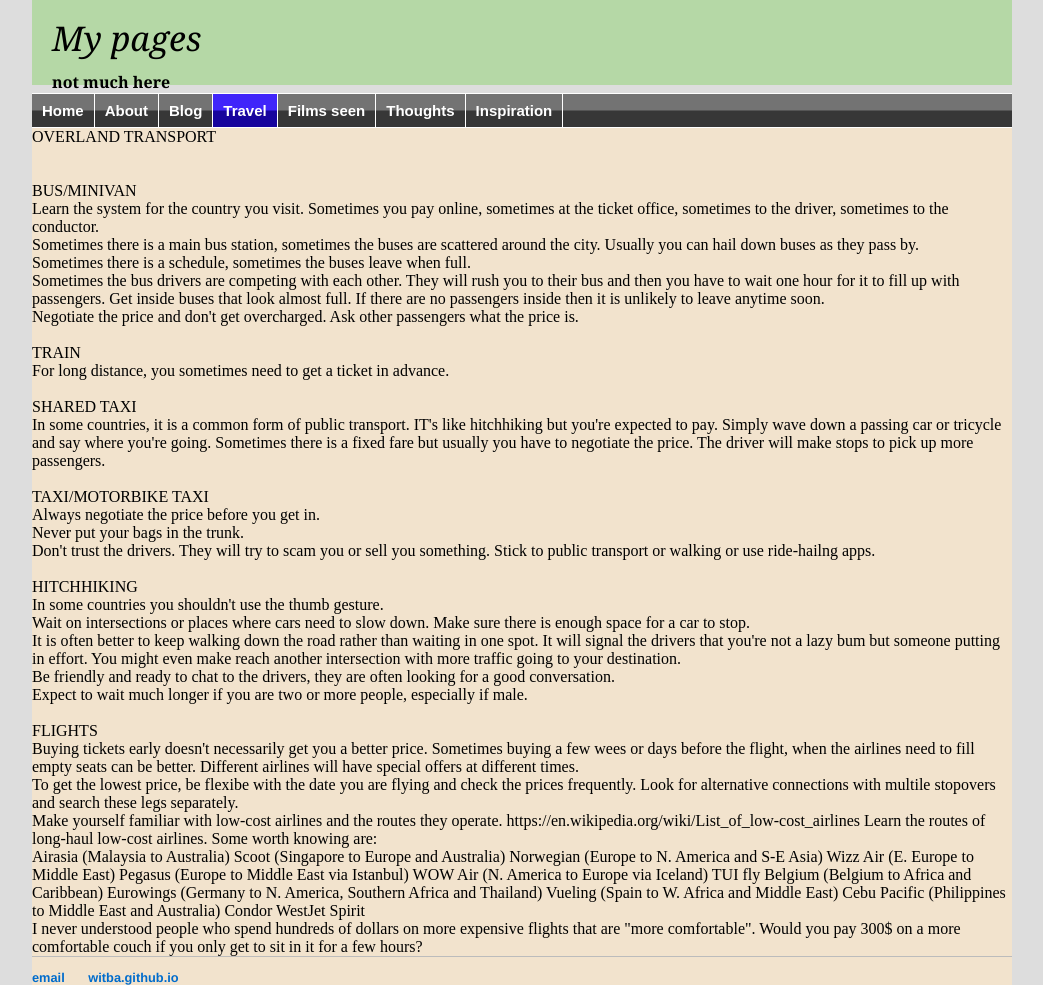
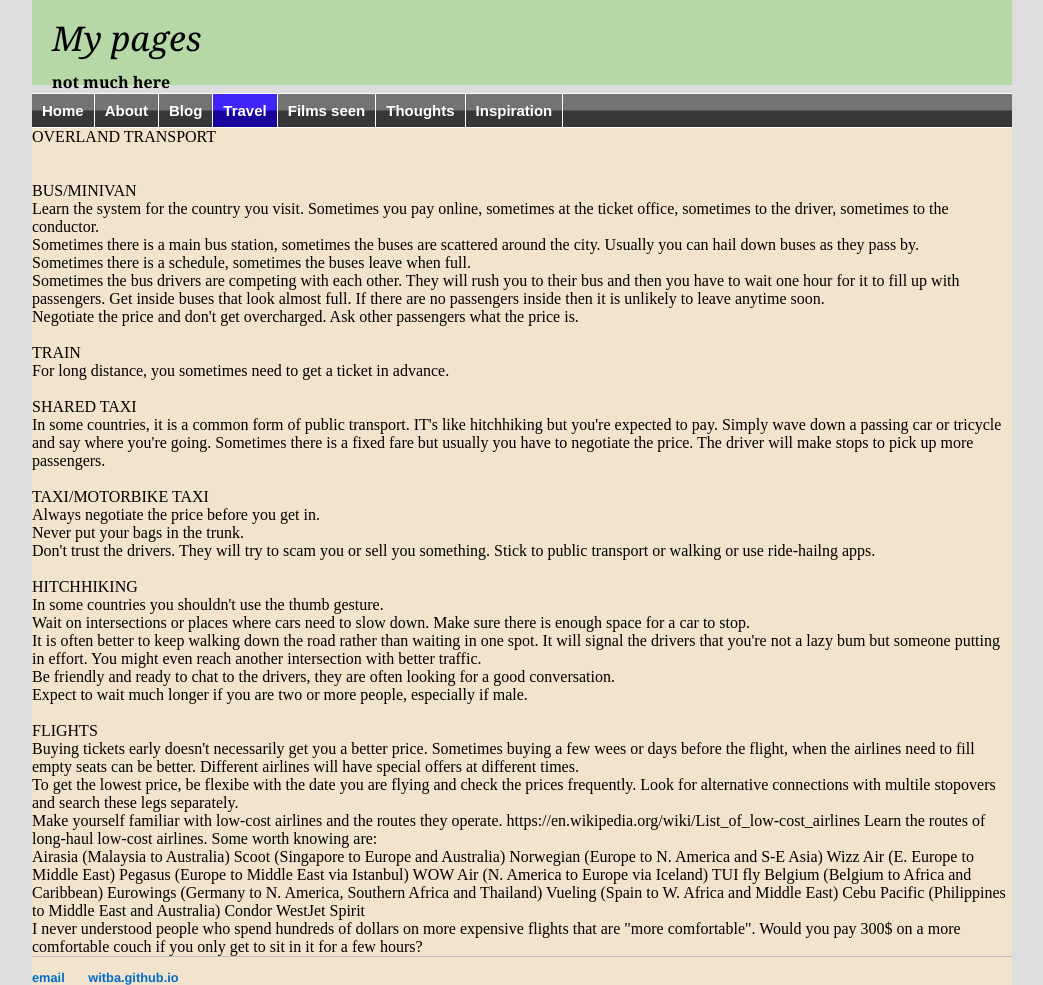
Before and after one commit to witba/witba.github.io, a Jekyll site: the page built from travel/transport.html, in a window 1280 px wide. Shown: the whole page, without its empty margins (118-1161 px from the left). Built offline with Jekyll 4.4.1, drawn with Linux system fonts in a browser that asks for light colours.

Commit message:
Update transport.html

```diff
--- a/travel/transport.html
+++ b/travel/transport.html
@@ -29,7 +29,7 @@ Don't trust the drivers. They will try to scam you or sell you something. Stick
 HITCHHIKING<br>
 In some countries you shouldn't use the thumb gesture.<br>
 Wait on intersections or places where cars need to slow down. Make sure there is enough space for a car to stop. <br>
-It is often better to keep walking down the road rather than waiting in one spot. It will signal the drivers that you're not a lazy bum but someone putting in effort. You might even make reach another intersection with more traffic going to your destination.<br>
+It is often better to keep walking down the road rather than waiting in one spot. It will signal the drivers that you're not a lazy bum but someone putting in effort. You might even reach another intersection with better traffic.<br>
 Be friendly and ready to chat to the drivers, they are often looking for a good conversation.<br>
 Expect to wait much longer if you are two or more people, especially if male.<br>
 <br>
```
